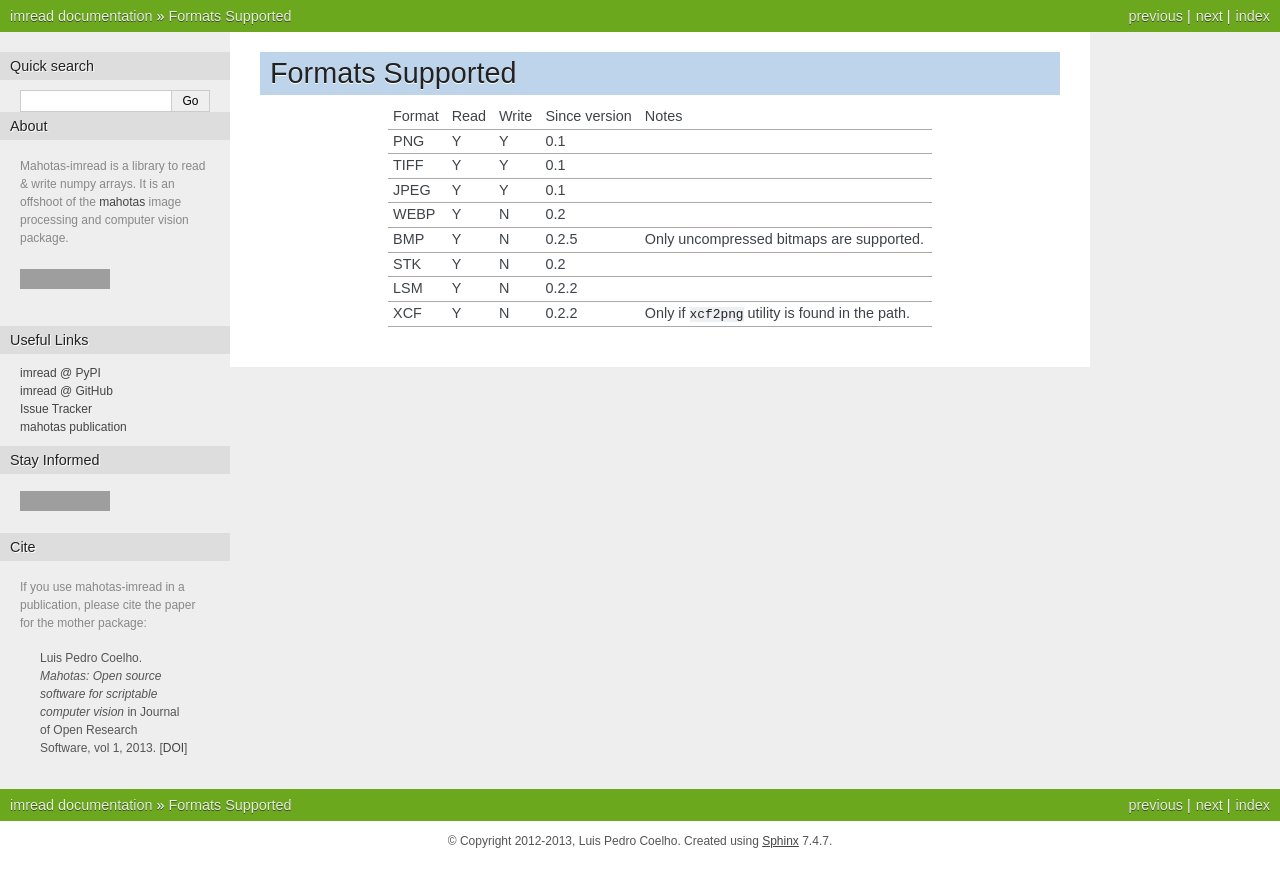
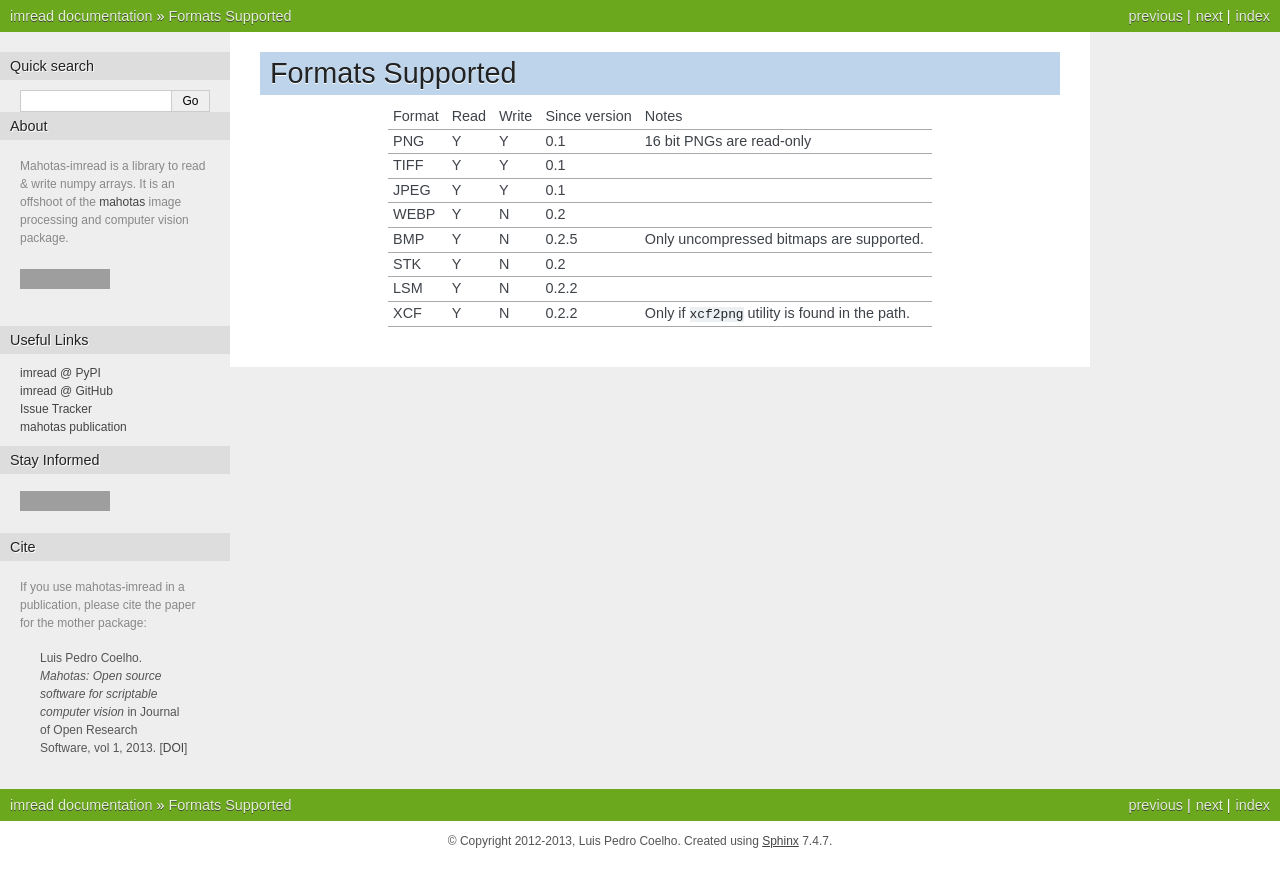
Before and after one commit to luispedro/imread, a Sphinx documentation site: the page built from docs/source/formats.rst, in a window 1280 px wide, cut to the strip 0-887 px from the top of the page. Built offline with Sphinx 7.4.7, drawn with Linux system fonts in a browser that asks for light colours; the version number could not be read and is left out; grey boxes are pictures that could not be loaded.

Commit message:
DOC PNG 16 bits is read-only

```diff
--- a/docs/source/formats.rst
+++ b/docs/source/formats.rst
@@ -5,7 +5,7 @@ Formats Supported
 +--------+------+-------+---------------+------------------------------+
 | Format | Read | Write | Since version |            Notes             |
 +--------+------+-------+---------------+------------------------------+
-| PNG    |  Y   |   Y   |      0.1      |                              |
+| PNG    |  Y   |   Y   |      0.1      | 16 bit PNGs are read-only    |
 +--------+------+-------+---------------+------------------------------+
 | TIFF   |  Y   |   Y   |      0.1      |                              |
 +--------+------+-------+---------------+------------------------------+
```
